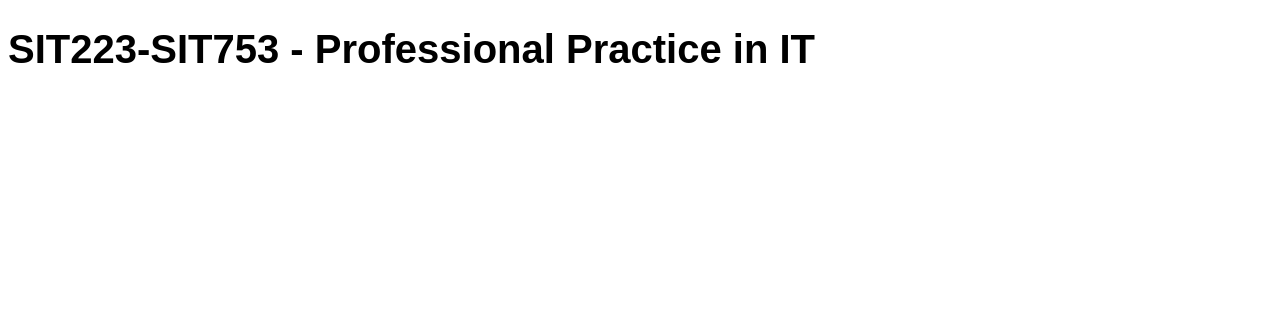
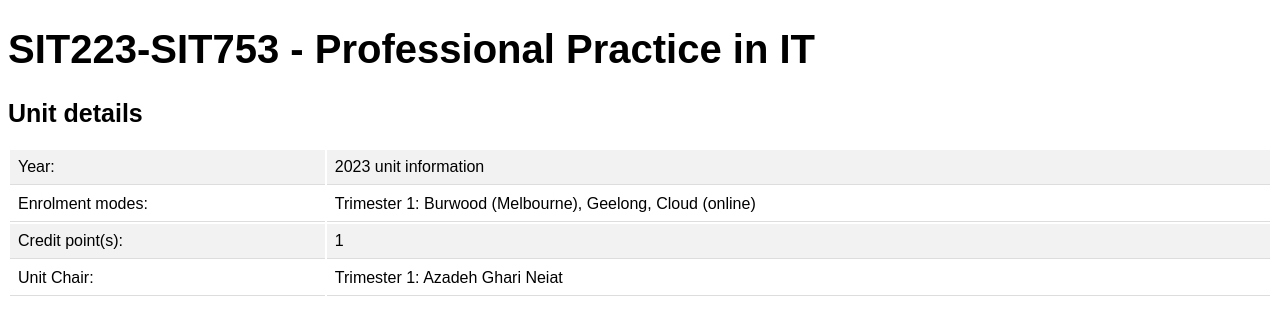
Before and after one commit to akhalaf3/Deakin-Unit-Page, a plain HTML site: page index.html in a window 1280 px wide. Drawn offline with Linux system fonts and the light colour scheme.

Commit message:
add table

```diff
--- a/index.html
+++ b/index.html
@@ -5,6 +5,25 @@
 <link rel="stylesheet" type="text/css" media="screen" href="main.css"/>
 </head>
 <body>
-<h1>SIT223-SIT753 - Professional Practice in IT</h1>
+    <h1>SIT223-SIT753 - Professional Practice in IT</h1>
+    <h2> Unit details</h2>
+    <table style="width:100%">
+        <tr>
+            <td>Year: </td>
+            <td>2023 unit information</td>
+        </tr>
+        <tr>
+            <td>Enrolment modes:</td>
+            <td>Trimester 1: Burwood (Melbourne), Geelong, Cloud (online)</td>
+        </tr>
+        <tr>
+            <td>Credit point(s):</td>
+            <td>1</td>
+        </tr>
+        <tr>
+            <td> Unit Chair:</td>
+            <td> Trimester 1: Azadeh Ghari Neiat</td>
+        </tr>
+    </table>
 </body>
 </html>
--- a/main.css
+++ b/main.css
@@ -15,3 +15,13 @@ p {
   font-size: 14px;
   font-family: Arial
 }
+th, td {
+    padding: 8px;
+    text-align: left;
+    border-bottom: 1px solid #ddd;
+    font-family: Arial
+}
+
+tr:nth-child(odd) {
+    background-color: #f2f2f2;
+}
```
